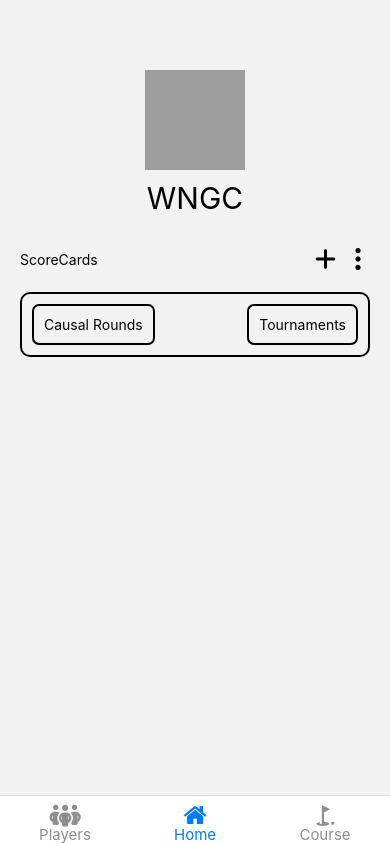
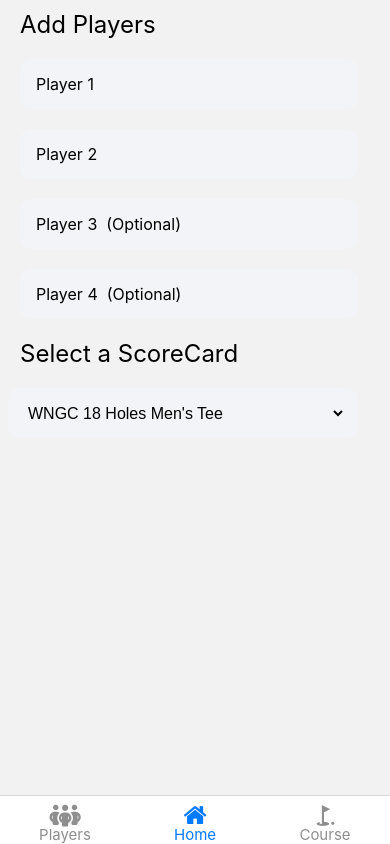
Before and after one commit to Orijadribo/WNGC-scorecard, a React Native app: screen /addCard in a window 390 px wide. Built offline with nearby package versions, Linux system fonts and the light colour scheme; grey boxes are pictures that could not be loaded.

Commit message:
Stack navigation and Card setup

```diff
--- /dev/null
+++ b/App/Navigations/StackNavigation.jsx
@@ -0,0 +1,19 @@
+import { createStackNavigator } from "@react-navigation/stack";
+import HomeScreen from "../Screens/HomeScreen/HomeScreen";
+import CardSetUp from "../Screens/NewCard/CardSetUp";
+import { Text, View } from "react-native";
+import React from 'react'
+
+const Stack = createStackNavigator();
+
+export default function StackNavigation() {
+  return (
+    // <View>
+    //   <Text>man</Text>
+    // </View>
+    <Stack.Navigator screenOptions={{ headerShown: false }}>
+      <Stack.Screen name="Home" component={HomeScreen} />
+      <Stack.Screen name="addCard" component={CardSetUp} />
+    </Stack.Navigator>
+  );
+}
--- a/App/Navigations/TabNavigation.jsx
+++ b/App/Navigations/TabNavigation.jsx
@@ -7,12 +7,17 @@ import Course from "../Screens/Course/Course";
 import { FontAwesome } from "@expo/vector-icons";
 import { MaterialIcons } from "@expo/vector-icons";
 import { FontAwesome6 } from "@expo/vector-icons";
+import StackNavigation from "./StackNavigation";
+import CardSetUp from "../Screens/NewCard/CardSetUp";
 
 const Tab = createBottomTabNavigator();
 
 export default function TabNavigation() {
   return (
-    <Tab.Navigator screenOptions={{headerShown:false}} initialRouteName="Home">
+    <Tab.Navigator
+      screenOptions={{ headerShown: false }}
+      initialRouteName="Home"
+    >
       <Tab.Screen
         name="Players"
         component={Players}
@@ -29,7 +34,7 @@ export default function TabNavigation() {
       />
       <Tab.Screen
         name="Home"
-        component={HomeScreen}
+        component={StackNavigation}
         options={{
           tabBarLabel: ({ color }) => (
             <Text style={{ color: color, fontSize: 15, marginTop: -10 }}>
@@ -55,6 +60,7 @@ export default function TabNavigation() {
           ),
         }}
       />
+      {/* <Tab.Screen name="Stack" component={StackNavigation} /> */}
     </Tab.Navigator>
   );
 }
--- a/App/Screens/HomeScreen/Header.jsx
+++ b/App/Screens/HomeScreen/Header.jsx
@@ -3,9 +3,9 @@ import React from "react";
 import { FontAwesome6 } from "@expo/vector-icons";
 import { Entypo } from "@expo/vector-icons";
 
-export default function Header() {
+export default function Header({navigation}) {
   return (
-    <View >
+    <View>
       <View style={{ alignItems: "center" }}>
         <Image
           source={require("../../../assets/WNGC_logo.png")}
@@ -16,7 +16,7 @@ export default function Header() {
       <View style={styles.navBar}>
         <Text>ScoreCards</Text>
         <View style={styles.navBarIcons}>
-          <TouchableOpacity>
+          <TouchableOpacity onPress={() => navigation.navigate("addCard")}>
             <FontAwesome6 name="plus" size={24} color="black" />
           </TouchableOpacity>
           <TouchableOpacity>
--- a/App/Screens/HomeScreen/HomeScreen.jsx
+++ b/App/Screens/HomeScreen/HomeScreen.jsx
@@ -3,10 +3,10 @@ import React from "react";
 import Header from "./Header";
 import History from "./History";
 
-export default function HomeScreen() {
+export default function HomeScreen({navigation}) {
   return (
     <View style={{ marginTop: 20, paddingHorizontal: 20 }}>
-      <Header />
+      <Header navigation={navigation} />
       <History />
     </View>
   );
--- /dev/null
+++ b/App/Screens/NewCard/CardSetUp.jsx
@@ -0,0 +1,42 @@
+import React from "react";
+import {
+  Text,
+  TextInput,
+  TouchableOpacity,
+  View,
+  StyleSheet,
+} from "react-native";
+import PlayerInput from "./PlayerInput";
+import ScoreCards from "./ScoreCards";
+
+export default function CardSetUp() {
+  return (
+    <View style={{ flex: 1, paddingHorizontal: 20 }}>
+      {/* Add players  */}
+      <View style={styles.heading}>
+        {/* Each player field to have a leading icon */}
+        <Text style={{ fontSize: 24 }}>Add Players</Text>
+        <PlayerInput player={"Player 1"} optional={""} />
+        <PlayerInput player={"Player 2"} optional={""} />
+        <PlayerInput player={"Player 3"} optional={" (Optional)"} />
+        <PlayerInput player={"Player 4"} optional={" (Optional)"} />
+      </View>
+
+      {/* Add scorecard  */}
+      <View style={styles.heading}>
+        <Text style={{ fontSize: 24 }}>Select a ScoreCard</Text>
+        <ScoreCards />
+      </View>
+    </View>
+  );
+}
+
+const styles = StyleSheet.create({
+  heading: {
+    display: "flex",
+    flexDirection: "column",
+    alignContent: "center",
+    justifyContent: "space-between",
+    paddingVertical: 10,
+  },
+});
--- /dev/null
+++ b/App/Screens/NewCard/PlayerInput.jsx
@@ -0,0 +1,45 @@
+import React, { useState } from "react";
+import { Text, TextInput, TouchableOpacity, View } from "react-native";
+
+const PlayerInput = ({ player, optional }) => {
+  const [inputValue, setInputValue] = useState("");
+
+  return (
+    <View
+      style={{
+        justifyContent: "center",
+        alignItems: "center",
+        flexDirection: "row",
+        marginTop: 20,
+        height: 50,
+      }}
+    >
+      <View
+        style={{
+          flex: 1,
+          backgroundColor: "#F3F4F8",
+          marginRight: 12,
+          justifyContent: "center",
+          alignItems: "center",
+          borderRadius: 12,
+          height: "100%",
+        }}
+      >
+        <TextInput
+          value={inputValue}
+          onChangeText={(text) => setInputValue(text)}
+          placeholder={`${player} ${optional}`}
+          style={{
+            // fontFamily: FONT.regular,
+            width: "100%",
+            height: "100%",
+            paddingHorizontal: 16,
+            fontSize: 16,
+          }}
+        />
+      </View>
+    </View>
+  );
+};
+
+export default PlayerInput;
--- /dev/null
+++ b/App/Screens/NewCard/ScoreCards.jsx
@@ -0,0 +1,60 @@
+import React, { useState } from "react";
+import { View } from "react-native";
+import { Picker } from "@react-native-picker/picker";
+
+const ScoreCards = () => {
+  const [selectedValue, setSelectedValue] = useState("option1");
+
+  return (
+    <View
+      style={{
+        justifyContent: "center",
+        alignItems: "center",
+        flexDirection: "row",
+        marginTop: 20,
+        height: 50,
+      }}
+    >
+      <View
+        style={{
+          flex: 1,
+          backgroundColor: "#F3F4F8",
+          marginRight: 12,
+          justifyContent: "center",
+          alignItems: "center",
+          borderRadius: 12,
+          height: "100%",
+        }}
+      >
+        {/* Supposed to be a drop-down */}
+        <Picker
+          selectedValue={selectedValue}
+          onValueChange={(itemValue, itemIndex) => setSelectedValue(itemValue)}
+          style={{
+            // fontFamily: FONT.regular,
+            width: "100%",
+            height: "100%",
+            paddingHorizontal: 16,
+            fontSize: 16,
+            backgroundColor: "#F3F4F8", // Set background color explicitly
+            borderWidth: 0, // Set border width to 0 for no border
+            borderRadius: 12,
+            marginRight: 24,
+          }}
+          itemStyle={{
+            fontSize: 16,
+          }}
+        >
+          <Picker.Item label="WNGC 18 Holes Men's Tee" value="option1" />
+          <Picker.Item label="WNGC Men's Tee Front 9" value="option2" />
+          <Picker.Item label="WNGC Men's Tee Back 9" value="option3" />
+          <Picker.Item label="WNGC 18 Holes Women's Tee" value="option4" />
+          <Picker.Item label="WNGC Women's Tee Front 9" value="option5" />
+          <Picker.Item label="WNGC Women's Tee Back 9" value="option6" />
+        </Picker>
+      </View>
+    </View>
+  );
+};
+
+export default ScoreCards;
```
Also changed, not shown: App.js (+4 -3 lines), package.json (+6 -1 lines), 1 other file (tests, documents, lock files or other folders).
